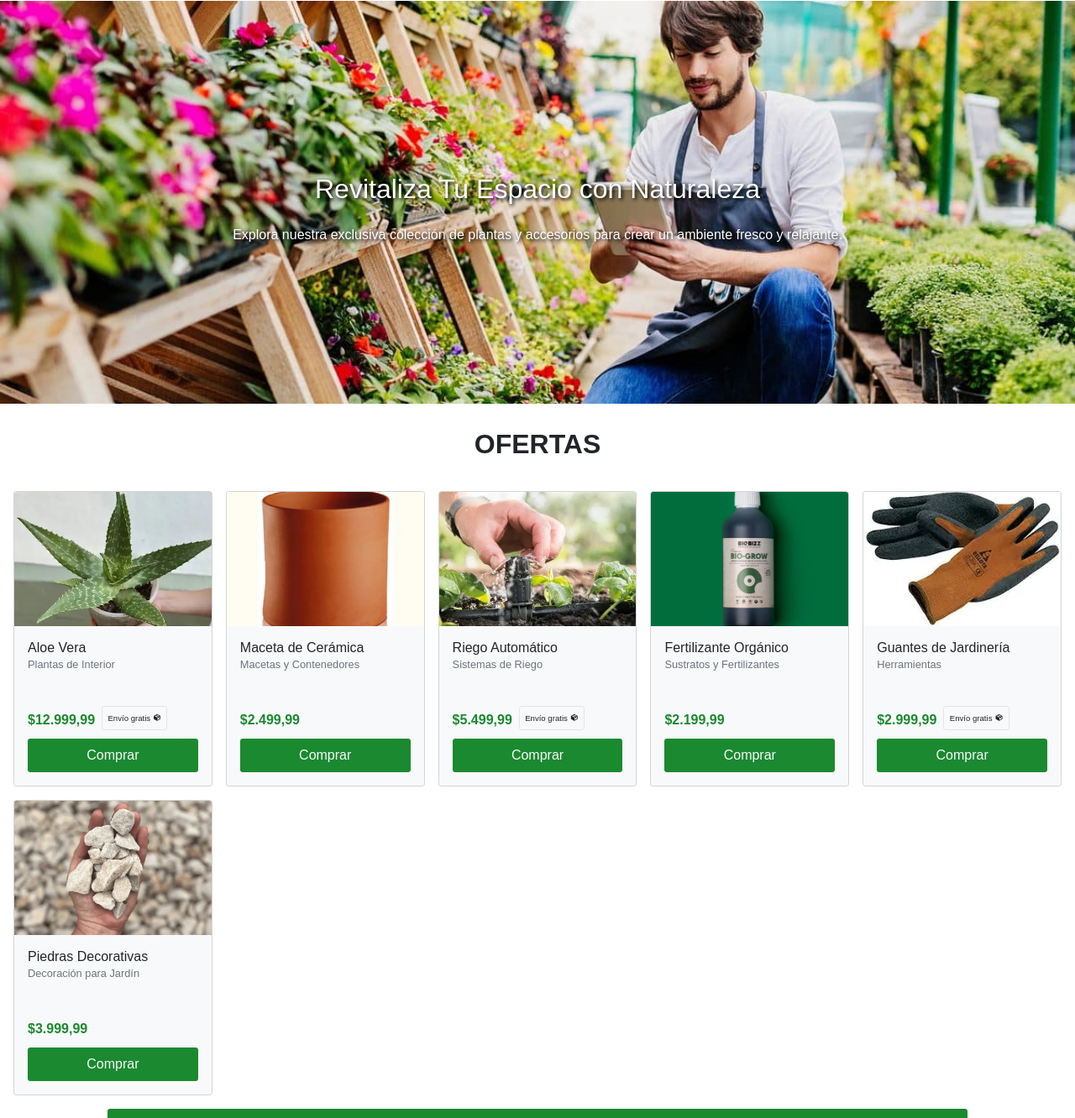
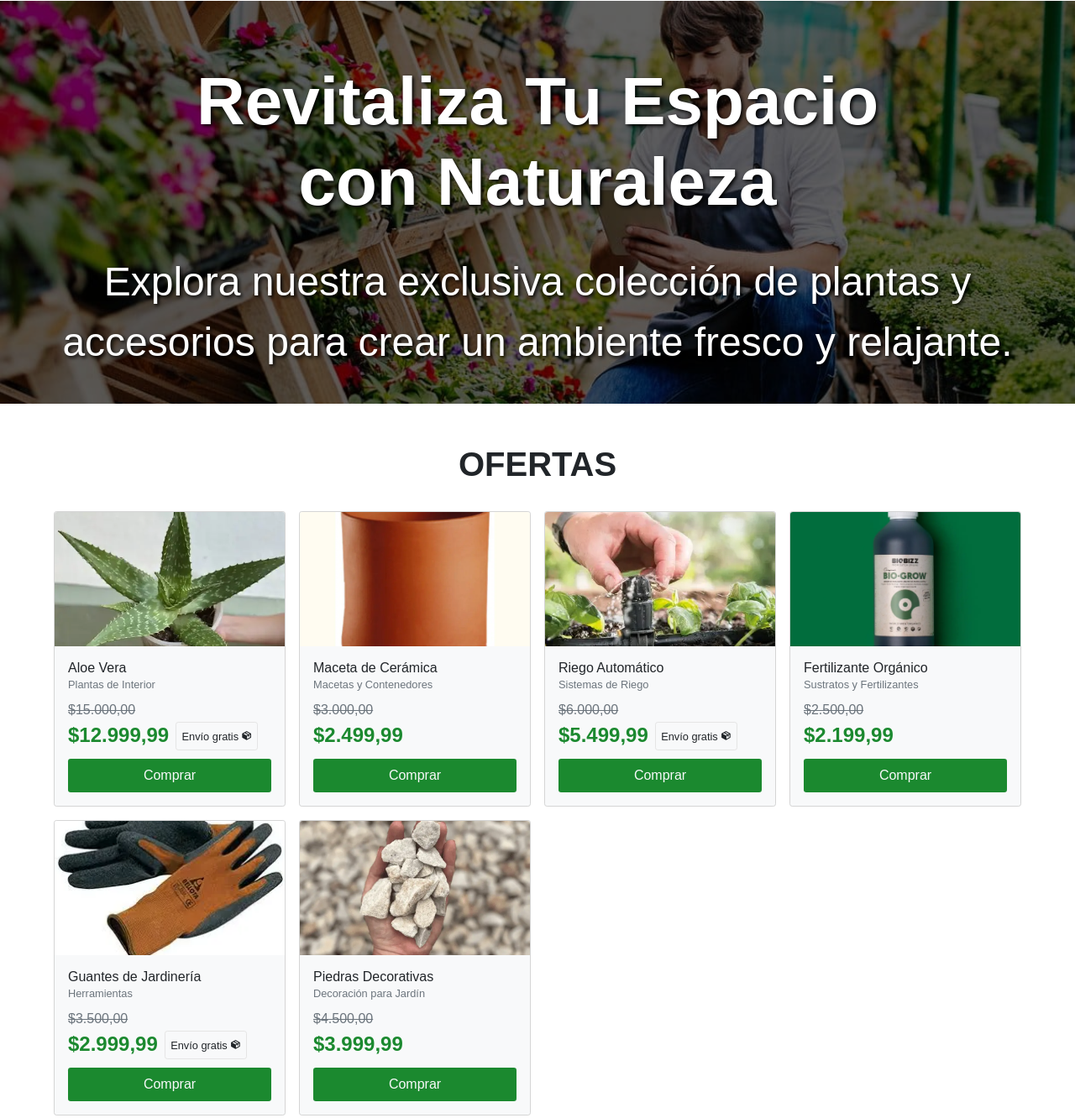
Before and after one commit to ignaciorevainera/cac-python-24264-g16, a plain HTML site: page index.html in a window 1280 px wide. Shown: the part 96-1428 px from the top of the page at 84% size. Drawn offline with nearby package versions, Linux system fonts and the light colour scheme; a web font is replaced by a local one.

Commit message:
agregado iframe, modificados estilos de headings, newsletter y secciones de productos, arreglado error en script de ofertas

```diff
--- a/css/catalogo.css
+++ b/css/catalogo.css
@@ -82,11 +82,14 @@ main {
 	}
 }
 
-/* ofertas */
+@media (width >= 768px) {
+	.card-promotion h3 {
+		font-size: var(--font-size-xxl);
+	}
 
-.section-sales .g-card .g-card-body .g-card-last-price {
-	font-size: var(--font-size-sm);
-	text-decoration: line-through;
+	.card-promotion p {
+		font-size: var(--font-size-md);
+	}
 }
 
 /* búsqueda y filtros */
@@ -254,3 +257,13 @@ select {
 .checkbox-wrapper-2 .ikxBAC:checked:hover {
 	background-color: var(--primary-dark);
 }
+
+/* section sales y catalog */
+
+.section-sales,
+.section-catalog {
+	display: flex;
+	flex-direction: column;
+	align-items: center;
+	justify-content: center;
+}
--- a/css/index.css
+++ b/css/index.css
@@ -9,13 +9,15 @@
 .section-sales {
 	display: flex;
 	flex-direction: column;
-	gap: 1rem;
+	align-items: center;
+	justify-content: center;
 }
 
 .button-view-all {
 	font-size: var(--font-size-md);
 	width: 80%;
 	align-self: center;
+	margin: 1rem 0 0 0;
 }
 
 @media (width >= 768px) {
@@ -29,7 +31,8 @@
 .section-categories {
 	display: flex;
 	flex-direction: column;
-	gap: 1rem;
+	align-items: center;
+	justify-content: center;
 }
 
 .category-card {
@@ -76,6 +79,40 @@
 	opacity: 0.7;
 }
 
+/* iframe */
+
+.section-video {
+	display: flex;
+	flex-direction: column;
+	align-items: center;
+	justify-content: center;
+}
+
+.section-video-container {
+	position: relative;
+	display: flex;
+	flex-direction: column;
+	align-items: center;
+	justify-content: center;
+}
+
+.section-video-container iframe {
+	background-color: transparent;
+	width: 100%;
+}
+
+@media (width >= 440px) {
+	.section-video-container {
+		width: 90vw;
+	}
+}
+
+@media (width >= 768px) {
+	.section-video-container iframe {
+		height: 50vh;
+	}
+}
+
 /* newsletter */
 
 .section-newsletter {
@@ -92,8 +129,7 @@
 	position: relative;
 	background-color: var(--primary);
 	color: var(--text-light);
-	margin-top: 3rem;
-
+	margin: 5rem 0 4rem 0;
 	font-weight: 100;
 	text-align: center;
 	transition: background-color var(--transition-duration),
@@ -193,8 +229,14 @@ input[type="submit"]:hover {
 
 .section-newsletter-advice {
 	font-size: var(--font-size-sm);
-	font-weight: lighter;
+	font-weight: normal;
 	color: var(--default);
 	user-select: none;
 	text-wrap: balance;
 }
+
+@media (width >= 768px) {
+	.section-newsletter {
+		width: 70vw;
+	}
+}
--- a/css/styles.css
+++ b/css/styles.css
@@ -64,6 +64,7 @@ i::after {
 	--font-size-xl: clamp(1.4rem, 3.5vw, 1.7rem);
 	--font-size-xxl: clamp(1.8rem, 4vw, 2rem);
 	--font-size-xxxl: clamp(2.2rem, 5vw, 2.5rem);
+	--font-size-xxxxl: clamp(2.6rem, 6vw, 3rem);
 
 	/* Rotación */
 	--rotate-right-5: rotate(5deg);
@@ -94,13 +95,13 @@ main {
 /* headings */
 
 h1 {
-	margin-top: 2rem;
-	margin-bottom: 1.5rem;
+	margin-top: 3.2rem;
+	margin-bottom: 2.2rem;
 }
 
 h2 {
-	margin-top: 1.8rem;
-	margin-bottom: 1.3rem;
+	margin-top: 3rem;
+	margin-bottom: 2rem;
 }
 
 h3 {
@@ -201,6 +202,12 @@ a {
 	font-weight: bold;
 }
 
+@media (width >= 768px) {
+	.section-title {
+		font-size: var(--font-size-xxxl);
+	}
+}
+
 /* hero */
 
 .section-hero {
@@ -213,18 +220,56 @@ a {
 	align-items: center;
 	color: white;
 	text-align: center;
+	background-color: black;
+	position: relative;
+}
+
+.section-hero::before {
+	content: "";
+	position: absolute;
+	top: 0;
+	left: 0;
+	width: 100%;
+	height: 100%;
+	background-color: rgba(0, 0, 0, 0.6);
+	z-index: 1;
 }
 
 .content-hero h1 {
 	font-size: var(--font-size-xxl);
 	text-shadow: var(--text-shadow);
 	text-wrap: balance;
+	font-weight: bolder;
+	position: relative;
+	z-index: 5;
 }
 
 .content-hero p {
 	font-size: var(--font-size-md);
 	text-shadow: var(--text-shadow);
 	text-wrap: balance;
+	position: relative;
+	z-index: 5;
+}
+
+@media (width >= 768px) {
+	.content-hero h1 {
+		font-size: var(--font-size-xxxxl);
+	}
+
+	.content-hero p {
+		font-size: var(--font-size-lg);
+	}
+}
+
+@media (width >= 1024px) {
+	.content-hero h1 {
+		font-size: 5rem;
+	}
+
+	.content-hero p {
+		font-size: var(--font-size-xxxxl);
+	}
 }
 
 /* footer */
@@ -326,7 +371,7 @@ footer {
 .cards-category-container {
 	display: grid;
 	gap: 1rem;
-	grid-template-columns: repeat(auto-fill, minmax(14rem, 1fr));
+	grid-template-columns: repeat(auto-fill, minmax(16rem, 1fr));
 	grid-auto-rows: auto;
 	padding: 0 1rem;
 	margin: 0;
@@ -377,7 +422,7 @@ footer {
 .product-card-category {
 	font-size: var(--font-size-sm);
 	color: var(--secondary);
-	font-weight: lighter;
+	font-weight: normal;
 	margin: 0 0 0.5rem 0;
 }
 
@@ -422,6 +467,13 @@ footer {
 	font-size: var(--font-size-sm);
 }
 
+@media (width >= 440px) {
+	.product-card-shipping-tag,
+	.product-card-shipping-tag i {
+		font-size: var(--font-size-xs);
+	}
+}
+
 @media (width >= 640px) {
 	.product-card-last-price {
 		font-size: var(--font-size-sm);
@@ -432,9 +484,26 @@ footer {
 	}
 }
 
-@media (width >= 440px) {
+@media (width >= 768px) {
+	.product-card-last-price {
+		font-size: var(--font-size-md);
+	}
+
+	.product-card-price {
+		font-size: var(--font-size-lg);
+	}
+
 	.product-card-shipping-tag,
 	.product-card-shipping-tag i {
-		font-size: var(--font-size-xs);
+		font-size: var(--font-size-sm);
 	}
 }
+
+@media (width >= 1024px) {
+	.cards-container,
+	.cards-container-sales,
+	.cards-category-container {
+		width: 90vw;
+		padding: 0;
+	}
+}
--- a/index.html
+++ b/index.html
@@ -199,6 +199,22 @@
 				</div>
 			</section>
 
+			<section class="section-video">
+				<h2 class="section-title">Observe nuestro trabajo</h2>
+				<div class="section-video-container">
+					<iframe
+						width="560"
+						height="315"
+						src="https://www.youtube.com/embed/f2-nUPLu6P8?si=Gh2NPKO2hSYPPTIU"
+						title="YouTube video player"
+						frameborder="0"
+						allow="accelerometer; autoplay; clipboard-write; encrypted-media; gyroscope; picture-in-picture; web-share"
+						referrerpolicy="strict-origin-when-cross-origin"
+						allowfullscreen
+					></iframe>
+				</div>
+			</section>
+
 			<section class="section-newsletter">
 				<svg
 					xmlns="http://www.w3.org/2000/svg"
--- a/js/catalogo-productos-oferta.js
+++ b/js/catalogo-productos-oferta.js
@@ -19,10 +19,13 @@ document.addEventListener("DOMContentLoaded", () => {
 				<div class="product-card-footer">
 					<div class="product-card-details">
                         <div class="product-card-prices">
-                            <span class="product-card-price">$${
-								product.price
-							}</span>
-                        </div>
+                                <span class="product-card-last-price">\$${
+									product.lastPrice
+								}</span>
+                                <span class="product-card-price">\$${
+									product.price
+								}</span>
+                            </div>
                         ${
 							product.shippingTag
 								? `<span class="product-card-shipping-tag">${product.shippingTag} <i class="bx bxs-package"></i></span>`
```
